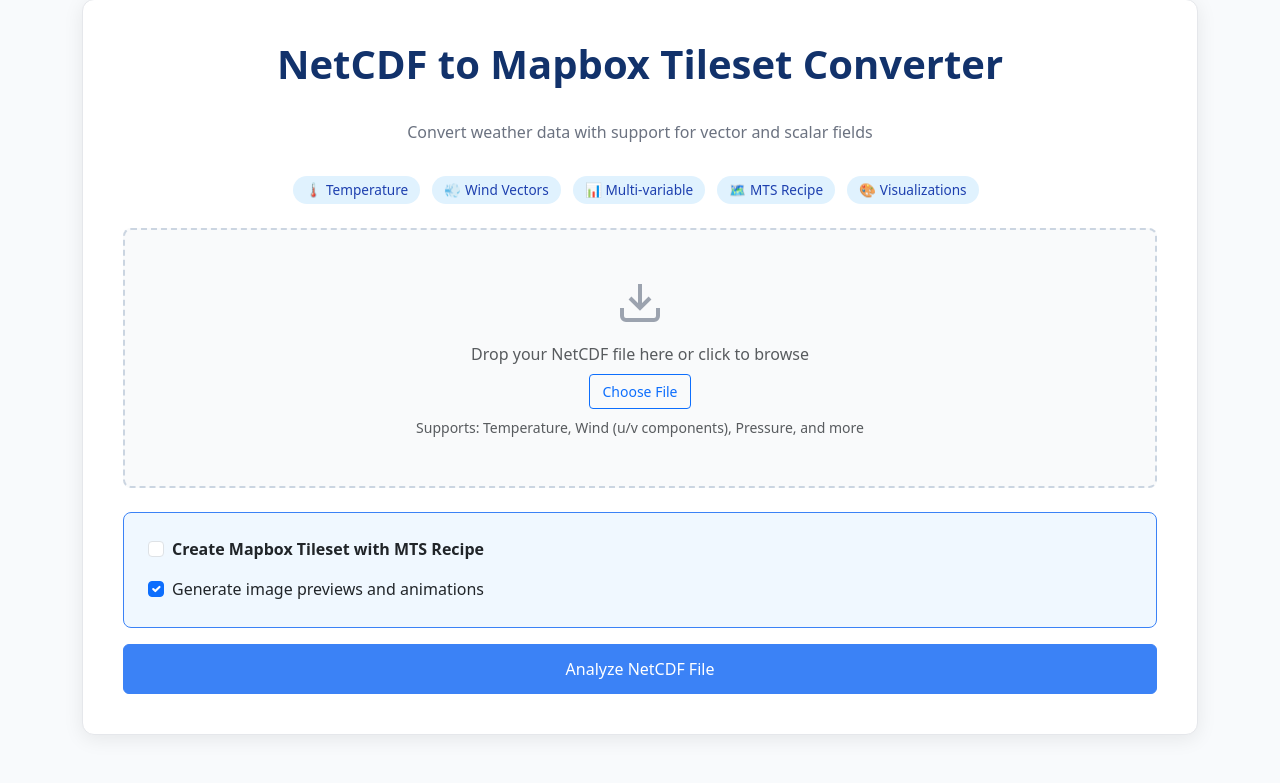
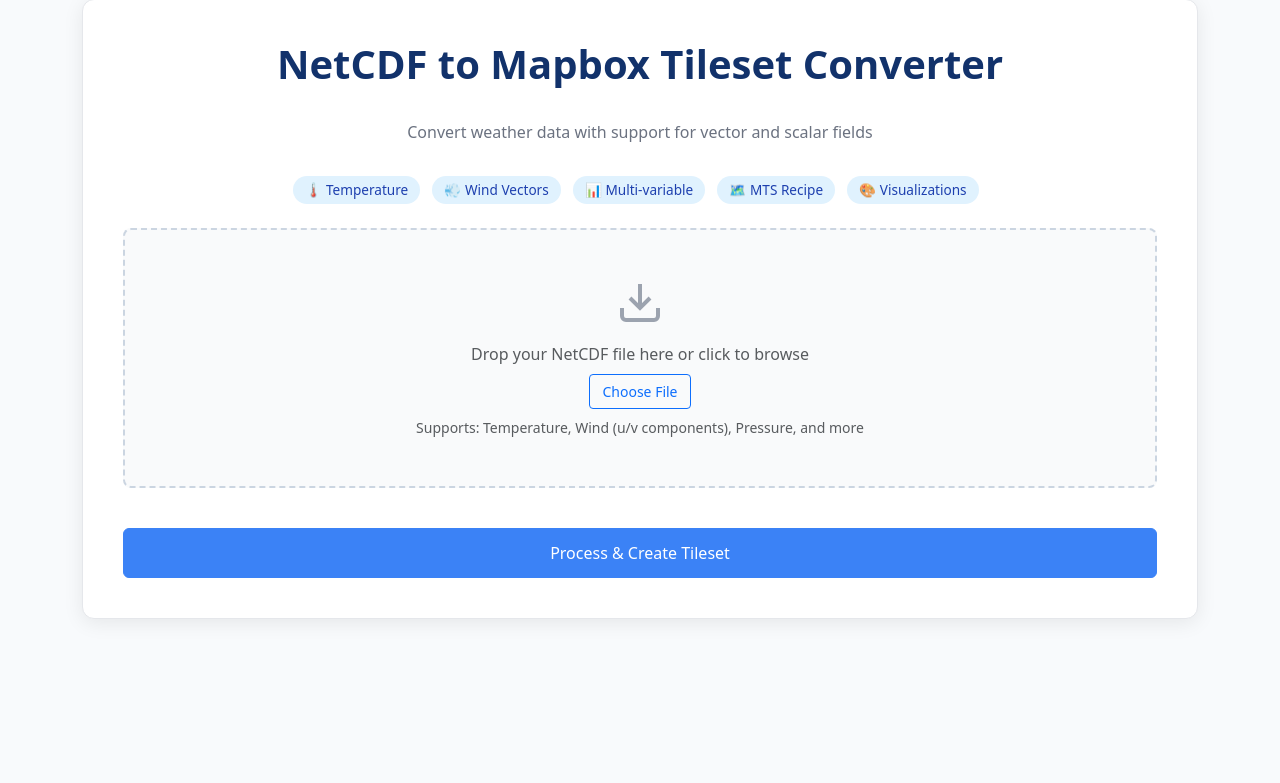
Before and after one commit to bafa2024/mb, a FastAPI app: page / in a window 1280 px wide. Shown: the part 49-832 px from the top of the page. After the commit the page ends 668 px from the top, so only its background shows below. Run offline with FastAPI, Linux system fonts and the light colour scheme.

Commit message:
files sorted

```diff
--- a/templates/index.html
+++ b/templates/index.html
@@ -31,13 +31,6 @@
       color: #6b7280;
       text-align: center;
       margin-bottom: 2rem;
-    }
-    .mapbox-section {
-      background: #f0f8ff;
-      border: 1px solid #3b82f6;
-      border-radius: 8px;
-      padding: 1.5rem;
-      margin-top: 1.5rem;
     }
     .file-input-wrapper {
       position: relative;
@@ -312,58 +305,8 @@
             <div id="fileInfo" class="file-info d-none"></div>
           </div>
 
-          <div class="mapbox-section">
-            <div class="form-check mb-3">
-              <input type="checkbox" class="form-check-input" id="uploadToMapbox">
-              <label for="uploadToMapbox" class="form-check-label">
-                <strong>Create Mapbox Tileset with MTS Recipe</strong>
-              </label>
-            </div>
-
-            <div id="mapboxOptions" style="display: none;">
-              <div class="alert alert-info mb-3">
-                <small>This will create a tileset with proper recipe configuration for vector and scalar fields, enabling wind particle animations and multi-layer visualization.</small>
-              </div>
-
-              <div class="row">
-                <div class="col-md-6 mb-3">
-                  <label for="mapboxToken" class="form-label">Access Token</label>
-                  <input type="password" class="form-control" id="mapboxToken"
-                         placeholder="pk.your_token_here">
-                  <div class="credentials-info">
-                    <a href="https://account.mapbox.com/access-tokens/" target="_blank">Get token</a>
-                    with tilesets:write scope
-                  </div>
-                </div>
-
-                <div class="col-md-6 mb-3">
-                  <label for="mapboxUsername" class="form-label">Username</label>
-                  <input type="text" class="form-control" id="mapboxUsername"
-                         placeholder="your_username">
-                  <div class="credentials-info">
-                    Your Mapbox account username
-                  </div>
-                </div>
-              </div>
-
-              <div class="form-check">
-                <input type="checkbox" class="form-check-input" id="createRecipe" checked>
-                <label for="createRecipe" class="form-check-label">
-                  Generate MTS recipe for vector/scalar fields
-                </label>
-              </div>
-            </div>
-
-            <div class="form-check mt-3">
-              <input type="checkbox" class="form-check-input" id="generatePreviews" checked>
-              <label for="generatePreviews" class="form-check-label">
-                Generate image previews and animations
-              </label>
-            </div>
-          </div>
-
           <button type="submit" class="btn btn-primary w-100 mt-3" id="submitBtn">
-            <span id="btnText">Analyze NetCDF File</span>
+            <span id="btnText">Process & Create Tileset</span>
             <span id="btnSpinner" style="display: none;">
               <span class="spinner-border spinner-border-sm me-2" role="status"></span>
               Processing...
@@ -465,19 +408,7 @@
       fileInfo.classList.remove('d-none');
     }
 
-    // Toggle Mapbox options
-    document.getElementById('uploadToMapbox').addEventListener('change', function() {
-      const mapboxOptions = document.getElementById('mapboxOptions');
-      const btnText = document.getElementById('btnText');
-
-      if (this.checked) {
-        mapboxOptions.style.display = 'block';
-        btnText.textContent = 'Process & Create Tileset';
-      } else {
-        mapboxOptions.style.display = 'none';
-        btnText.textContent = 'Analyze NetCDF File';
-      }
-    });
+    // Remove the toggle event listener since we don't have the checkbox anymore
 
     // Progress tracking
     function updateProgress(step, percentage, message) {
@@ -620,27 +551,16 @@
       const formData = new FormData();
       formData.append('file', file);
 
-      // Add Mapbox options
-      const uploadToMapbox = document.getElementById('uploadToMapbox').checked;
-      const createRecipe = document.getElementById('createRecipe').checked;
-      const generatePreviews = document.getElementById('generatePreviews').checked;
+      // Add processing options (all automatically enabled)
+      const uploadToMapbox = true; // Always true
+      const createRecipe = true; // Always true
+      const generatePreviews = true; // Always true
 
       formData.append('upload_to_mapbox', uploadToMapbox);
       formData.append('create_recipe', createRecipe);
       formData.append('generate_previews', generatePreviews);
 
-      if (uploadToMapbox) {
-        const token = document.getElementById('mapboxToken').value.trim();
-        const username = document.getElementById('mapboxUsername').value.trim();
-
-        if (!token || !username) {
-          alert('Please provide both Mapbox token and username');
-          return;
-        }
-
-        formData.append('mapbox_token', token);
-        formData.append('mapbox_username', username);
-      }
+      // Mapbox credentials will be taken from environment variables in the backend
 
       // Update UI
       const submitBtn = document.getElementById('submitBtn');
```
Also changed, not shown: 2 other files.
